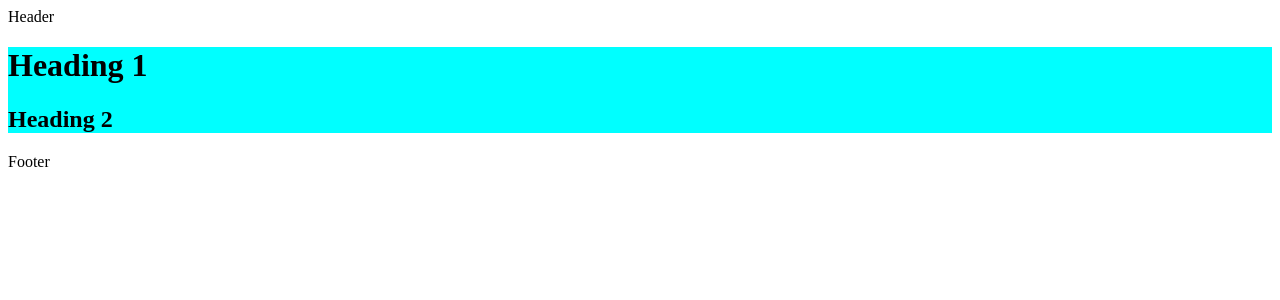
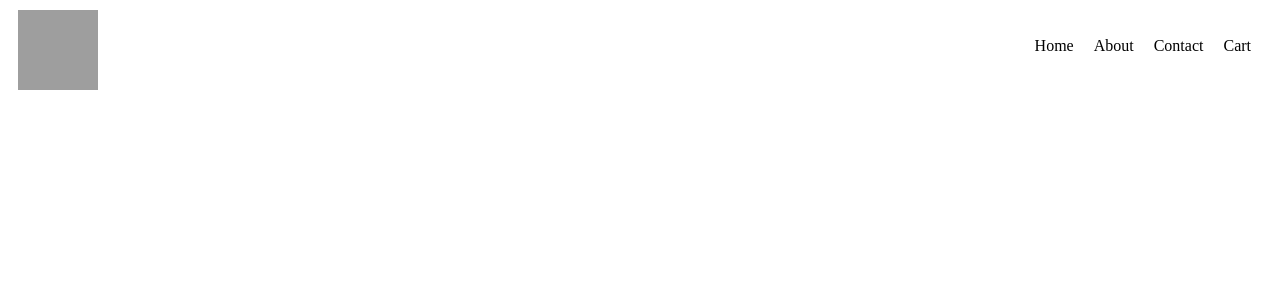
Before and after one commit to akk382/react-practice, a React (Vite) app: page / in a window 1280 px wide. Shown: the top 300 px of the page. Built offline with nearby package versions, Linux system fonts and the light colour scheme; grey boxes are pictures that could not be loaded.

Commit message:
Added App Header

```diff
--- a/App.js
+++ b/App.js
@@ -1,25 +1,64 @@
 import React from 'react';
 import ReactDOM from 'react-dom/client';
+import logo from './images/logo.jpeg'; // Add a logo.jpeg of your choice
 
-// // Without react
-// const heading = document.createElement("h1");
-// heading.innerHTML = "Hello World!";
-// const rootElement = document.getElementById('root');
-// rootElement.appendChild(heading);
+// Designing Layout of the app
+    /**
+     * Header
+     *  - Logo
+     *  - Nav Items (right)
+     *  - Cart
+     * Body
+     *  - Search Bar
+     *  - Restaurant List
+     *      - Restaurant Card
+     *          - Image
+     *          - Rating
+     *          - Tags
+     *          - Cusines
+     * Footer
+     *  - Links
+     *  - Copyright
+     */
 
-// With react
+const HeaderComponent = () => {
+    return (
+        <div className='header'>
+            <a href='/'>
+                <img alt='App Logo' src={logo} className='logo'/>
+            </a>
+             <ul className='nav-items'>
+                <li>Home</li>
+                <li>About</li>
+                <li>Contact</li>
+                <li>Cart</li>
+            </ul>
+        </div>
+    );
+}
 
-// Template:
-// React.createElement(tagName, attributes(this is a javascript object), children(this can be a single string of list of elements))
+const Body = () => {
+    return (
+        <h4></h4>
+    );
 
-const heading1 = React.createElement("h1", {
-    id: "h1tag",
-    className: "header",
-    key: "123"
-},"Heading 1"); // This is an react object with props(the 2nd param, and remaining params are children), key, type(=h1)
-const heading2 = React.createElement("h2", {key: "124"}, "Heading 2");
-const innerElements = React.createElement("div", {id: "container"}, [heading1, heading2]);
+}
+
+const Footer = () => {
+
+}
+
+const AppLayout = () => {
+
+    return (
+        <React.Fragment>
+            <HeaderComponent />
+            <Body />
+            <Footer />
+        </React.Fragment>
+    )
+}
+
 
 const root = ReactDOM.createRoot(document.getElementById("root"));
-
-root.render(innerElements); // This only uses #root element above, since we only selected the root element. It doesn't modify other tags.
+root.render(<AppLayout />);
--- a/index.css
+++ b/index.css
@@ -1,4 +1,21 @@
-#container {
-    background-color: cyan;
-    color: black;
+.header {
+    display: flex;
+    justify-content: space-between;
+    margin: 10px;
+    /* border: 1px solid black; */
 }
+
+ul.nav-items {
+    list-style-type: none;
+    display: flex;
+    padding: 1px;
+}
+
+ul.nav-items > li {
+    padding: 10px;
+}
+
+.logo {
+    width: 80px;
+    height: 80px;
+}
--- a/index.html
+++ b/index.html
@@ -9,9 +9,7 @@
 </head>
 
 <body>
-    <div id="header">Header</div>
     <div id="root">Not Rendered...</div>
-    <div id="footer">Footer</div>
     <script src="App.js" type="module"></script>
 </body>
 
```
